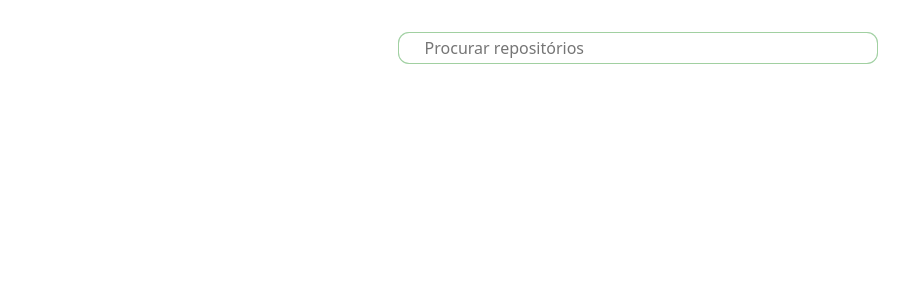
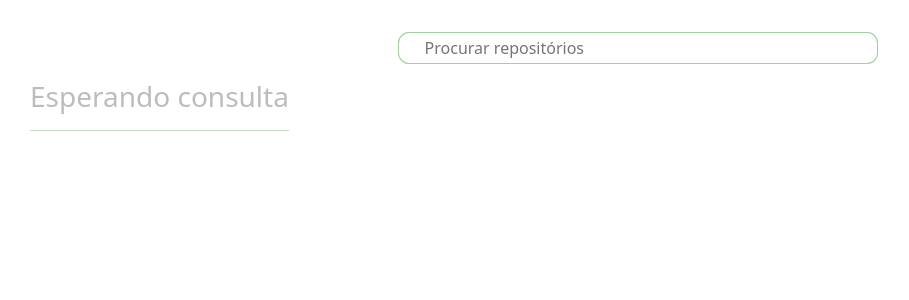
Before and after one commit to jhonatanAlanFerreira/Git-Search, a React (Create React App) app: page / in a window 1280 px wide. Shown: the top 300 px of the page, without its empty margins (2-911 px from the left). Built offline with nearby package versions, Linux system fonts and the light colour scheme.

Commit message:
Esperando consulta

```diff
--- a/src/App.js
+++ b/src/App.js
@@ -140,7 +140,7 @@ function App() {
                       ? "Resultados Encontrados"
                       : "Resultado Encontrado"}
                   </span>
-                ) : null}
+                ) : <span style={{opacity: '0.3'}}>Esperando consulta</span>}
               </h3>
               <hr></hr>
             </div>
```
